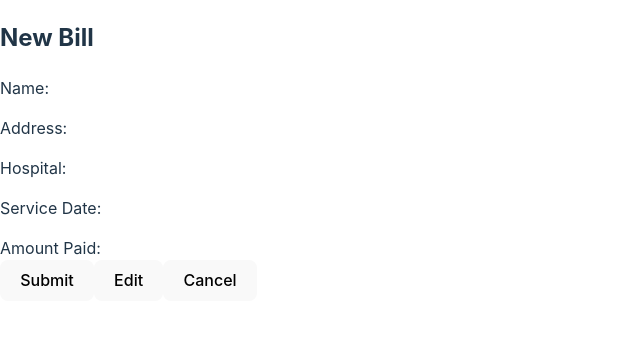
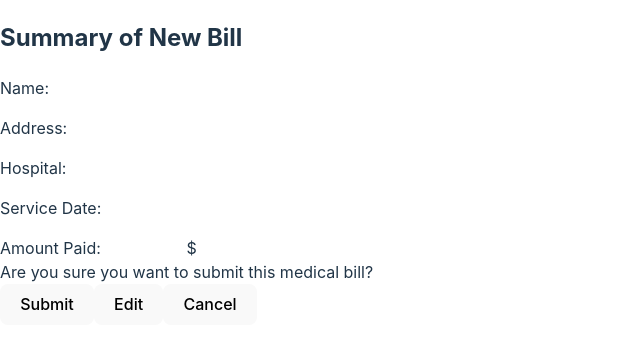
Before and after one commit to christinaor/medical-billing-app, a React (Vite) app: page /add-new-bill/summary in a window 1280 px wide. Shown: the top 348 px of the page, without its empty margins (0-640 px from the left). Built offline with nearby package versions, Linux system fonts and the light colour scheme; the HTML template or start-up script is replaced by a standard one.

Commit message:
Implement bill adding from summary

```diff
--- a/src/containers/AddBillSummary/AddBillSummary.jsx
+++ b/src/containers/AddBillSummary/AddBillSummary.jsx
@@ -1,7 +1,8 @@
-import { useContext } from 'react';
+import { useContext, useEffect } from 'react';
 import { useNavigate } from 'react-router-dom';
 
 import { AddBillFormContext } from '../../contexts/AddBillFormContext.jsx';
+import { BillsContext } from '../../contexts/BillsContext.jsx';
 
 import Button from '../../components/Button/Button';
 
@@ -10,11 +11,35 @@ import styles from './styles.module.scss';
 export default function AddBillPage() {
   const navigate = useNavigate();
 
-  const { billForm } = useContext(AddBillFormContext);
+  const { bills, updateBills } = useContext(BillsContext);
+  const { billForm, updateBillForm } = useContext(AddBillFormContext);
+
+  const onSubmit = () => {
+    updateBills({...billForm});
+    navigate('/');
+  };
+
+  const onCancel = () => {
+    updateBillForm({
+      name: '',
+      address: '',
+      hospital: '',
+      serviceDate: '',
+      amount: '',
+      // billUpload: '',
+    })
+    navigate('/');
+  };
+
+  useEffect(() => {
+    if (!bills) {
+      updateBills([]);
+    }
+  }), [bills, updateBills];
 
   return (
     <section className={styles.addBillSummary}>
-      <h2>New Bill</h2>
+      <h2>Summary of New Bill</h2>
 
       <div className={styles.addBillSummaryDetails}>
         <label>Name:</label>
@@ -30,11 +55,14 @@ export default function AddBillPage() {
         <div>{billForm.serviceDate}</div>
 
         <label>Amount Paid:</label>
-        <div>{billForm.amount}</div>
+        <div>${billForm.amount}</div>
       </div>
-      <Button text='Submit' handleClick={() => navigate('/')} />
+
+      <div>Are you sure you want to submit this medical bill?</div>
+
+      <Button text='Submit' handleClick={onSubmit} />
       <Button text='Edit' handleClick={() => navigate('/add-new-bill')} />
-      <Button text='Cancel' handleClick={() => navigate('/')} />
+      <Button text='Cancel' handleClick={onCancel} />
     </section>
   )
 }
```
